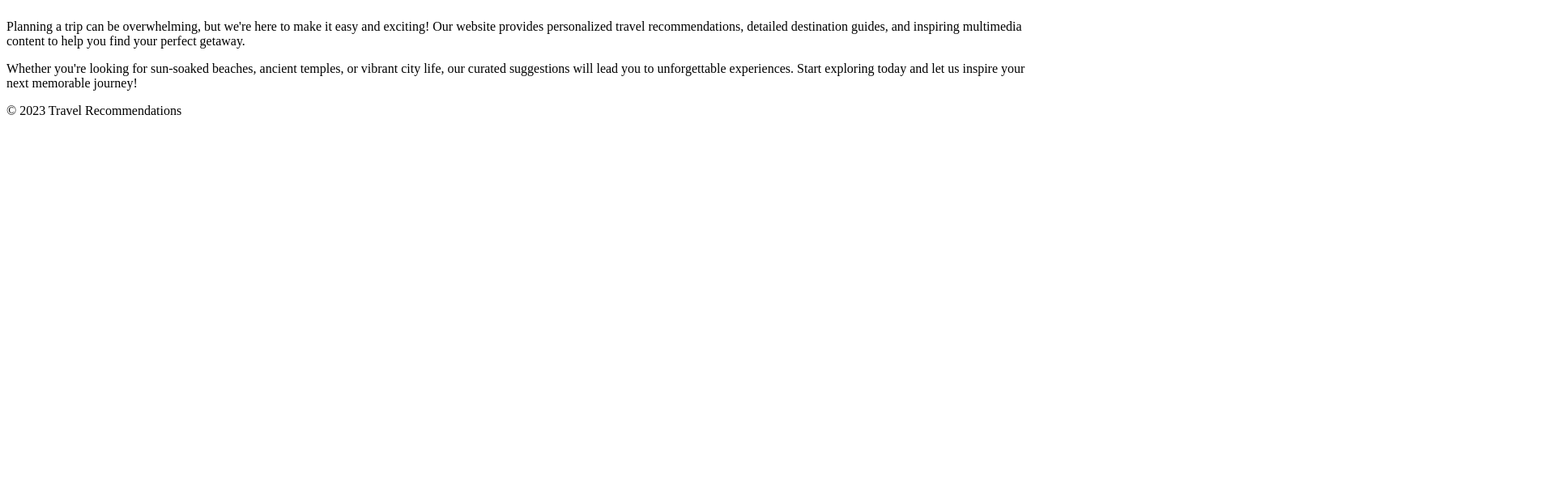
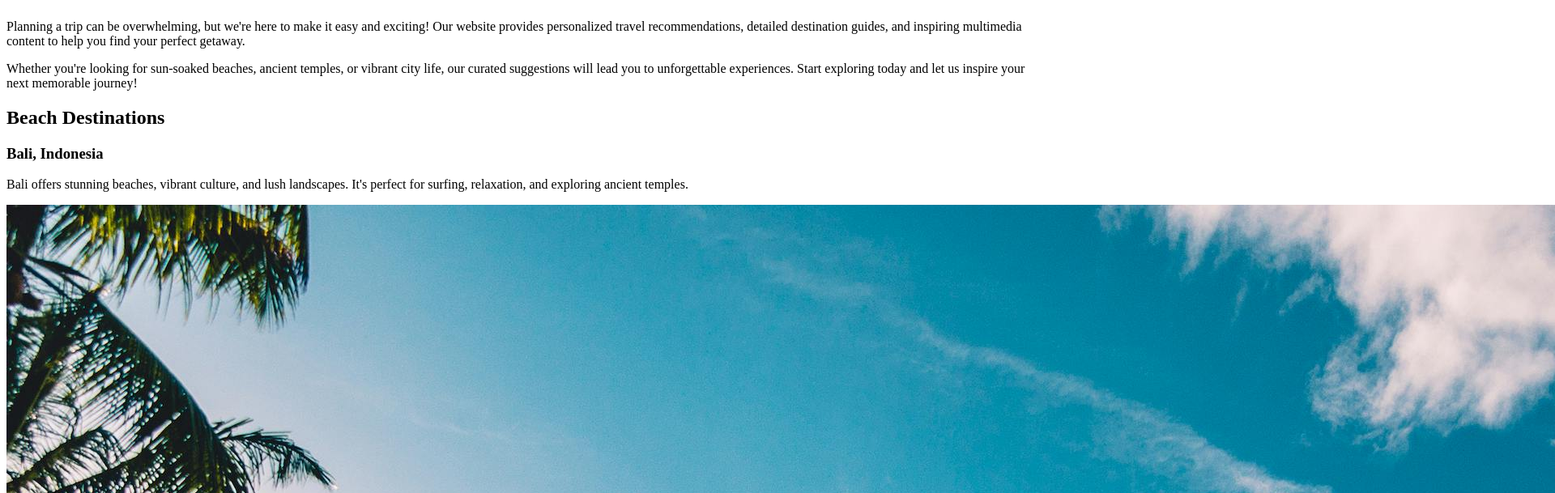
Before and after one commit to aliihsan3668/Travel-Recommendation-Website, a plain HTML site: page index.html in a window 1280 px wide. Shown: the part 167-776 px from the top of the page at 81% size, 1920 px wide, since content can reach past the window. Drawn offline with Linux system fonts and the light colour scheme.

Commit message:
Added beach recommendation with images

```diff
--- a/index.html
+++ b/index.html
@@ -24,6 +24,18 @@
             <p>Planning a trip can be overwhelming, but we're here to make it easy and exciting! Our website provides personalized travel recommendations, detailed destination guides, and inspiring multimedia content to help you find your perfect getaway.</p>
             <p>Whether you're looking for sun-soaked beaches, ancient temples, or vibrant city life, our curated suggestions will lead you to unforgettable experiences. Start exploring today and let us inspire your next memorable journey!</p>
          </section>
+         <section class="recommendation-section">
+            <h2>Beach Destinations</h2>
+            <div class="recommendation-item">
+                <h3>Bali, Indonesia</h3>
+                <p>Bali offers stunning beaches, vibrant culture, and lush landscapes. It's perfect for surfing, relaxation, and exploring ancient temples.</p>
+                <div class="images-container">
+                    <img src="images/beach1.jpg" alt="Beautiful beach in Bali">
+                    <img src="images/beach2.jpg" alt="Sunset on a Bali beach">
+                </div>
+                <p>Known as the "Island of the Gods," Bali truly lives up to its name with its spiritual atmosphere and breathtaking natural beauty.</p>
+            </div>
+        </section>
     </main>
 
     <footer>
```
Also changed, not shown: images/beach1.jpg (added), images/beach2.jpg (added), 1 other file.
